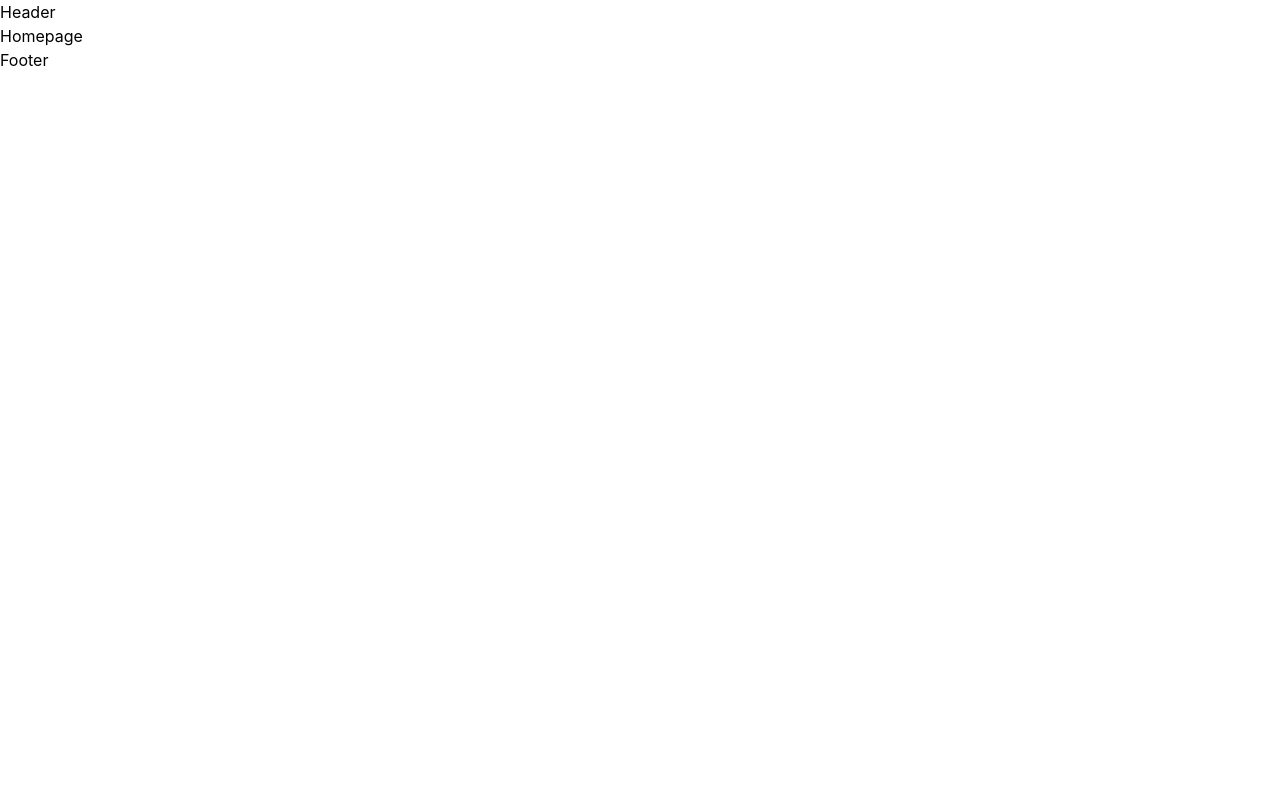
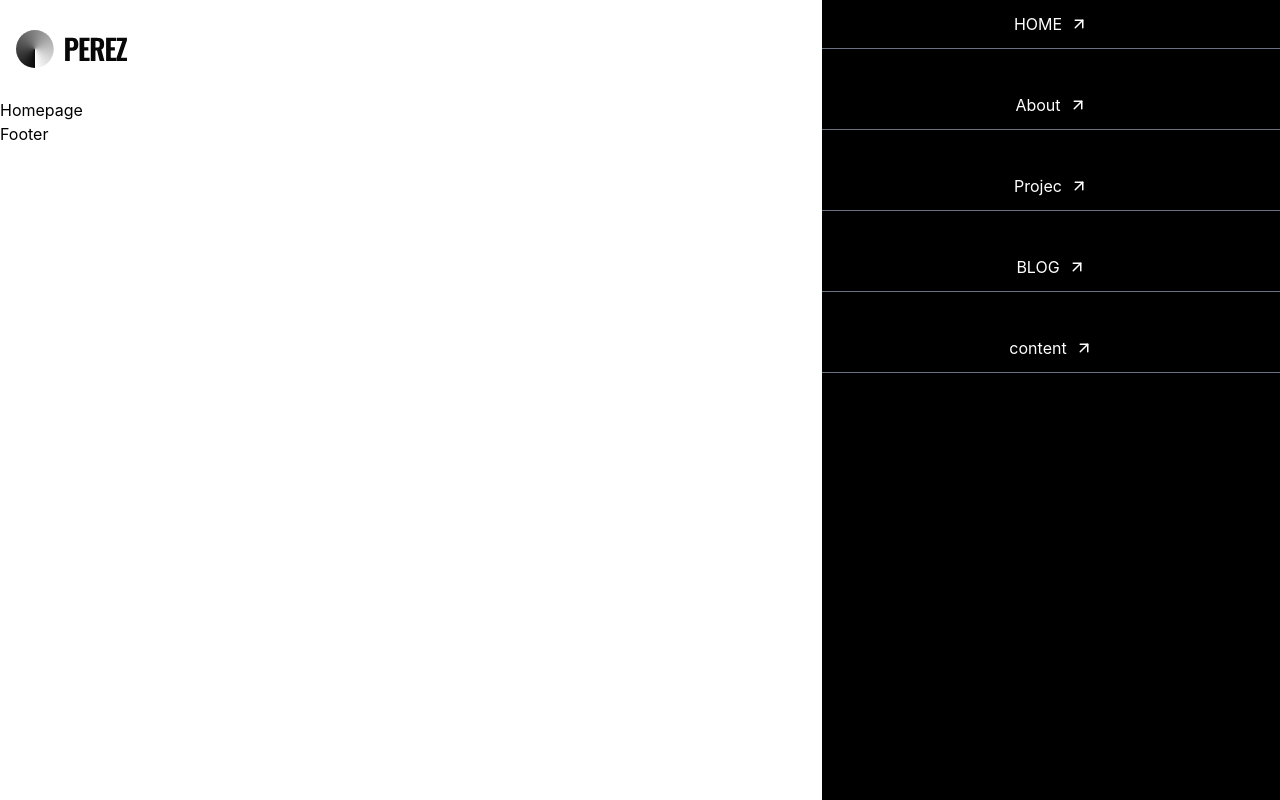
Before and after one commit to Jamil-coder360/Personal_Portfolio, a React (Vite) app: page / in a window 1280 px wide. Built offline with nearby package versions, Linux system fonts and the light colour scheme.

Commit message:
header component added

```diff
--- /dev/null
+++ b/src/components/Button.jsx
@@ -0,0 +1,18 @@
+import React from 'react'
+
+const styles = {
+  black: "bg-black text-white",
+  white: "bg-white text-black border border-black",
+  transparent: "bg-transparent text-black border border-gray-400",
+};
+const Button = ({children,variant = "black"}) => {
+
+
+  return (
+   <button className={`${styles[variant]} flex items-center justify-between py-5 px-8 uppercase cursor-pointer  text text-black rounded-[8px]`} >
+    {children}
+   </button>
+  )
+}
+
+export default Button
--- a/src/components/Header.jsx
+++ b/src/components/Header.jsx
@@ -1,9 +1,24 @@
-import React from 'react'
+import React from "react";
+import { Link } from "react-router";
+import Button from "./Button";
+import { ArrowUpRight } from "lucide-react";
+import Navber from "./Navber";
+// import logo from "../assets/logo.svg";
 
 const Header = () => {
   return (
-    <div>Header</div>
-  )
-}
+    <header className="relative flex items-center justify-between p-4">
+      <Link to="/">
+        <img src="./logo.svg" alt="logo" className="w-28" />
+      </Link>
 
-export default Header
+      <Button variant="transparent">
+        Let’s Talk
+        <ArrowUpRight size={24} />
+      </Button>
+      <Navber/>
+    </header>
+  );
+};
+
+export default Header;
--- /dev/null
+++ b/src/components/Navber.jsx
@@ -0,0 +1,55 @@
+import { ArrowUpRight } from 'lucide-react';
+import React from 'react'
+import { Link } from 'react-router';
+
+
+const Navber = () => {
+   const menuItem = [
+    {
+      id: 1,
+      text: "HOME",
+      link: "/",
+    },
+    {
+      id: 2,
+      text: "About",
+      link: "/shop",
+    },
+    {
+      id: 3,
+      text: "Projec",
+      link: "/product",
+    },
+    {
+      id: 5,
+      text: "BLOG",
+      link: "/blog",
+    },
+       {
+      id: 4,
+      text: "content",
+      link: "/content",
+    },
+  ];
+   return (
+    <nav className="absolute top-0 right-0">
+      <div className=" w-[458px] h-screen bg-black">
+        <ul className="flex flex-col items-center gap-8">
+          {menuItem.map((item) => (
+            <li key={item.id} className="border-b border-gray-500 py-3 w-full text-center">
+              <Link
+                to={item.link}
+                className="flex items-center justify-center gap-2 text-white hover:text-blue-400 transition"
+              >
+                {item.text}
+                <ArrowUpRight size={18} />
+              </Link>
+            </li>
+          ))}
+        </ul>
+      </div>
+    </nav>
+  );
+};
+
+export default Navber
```
